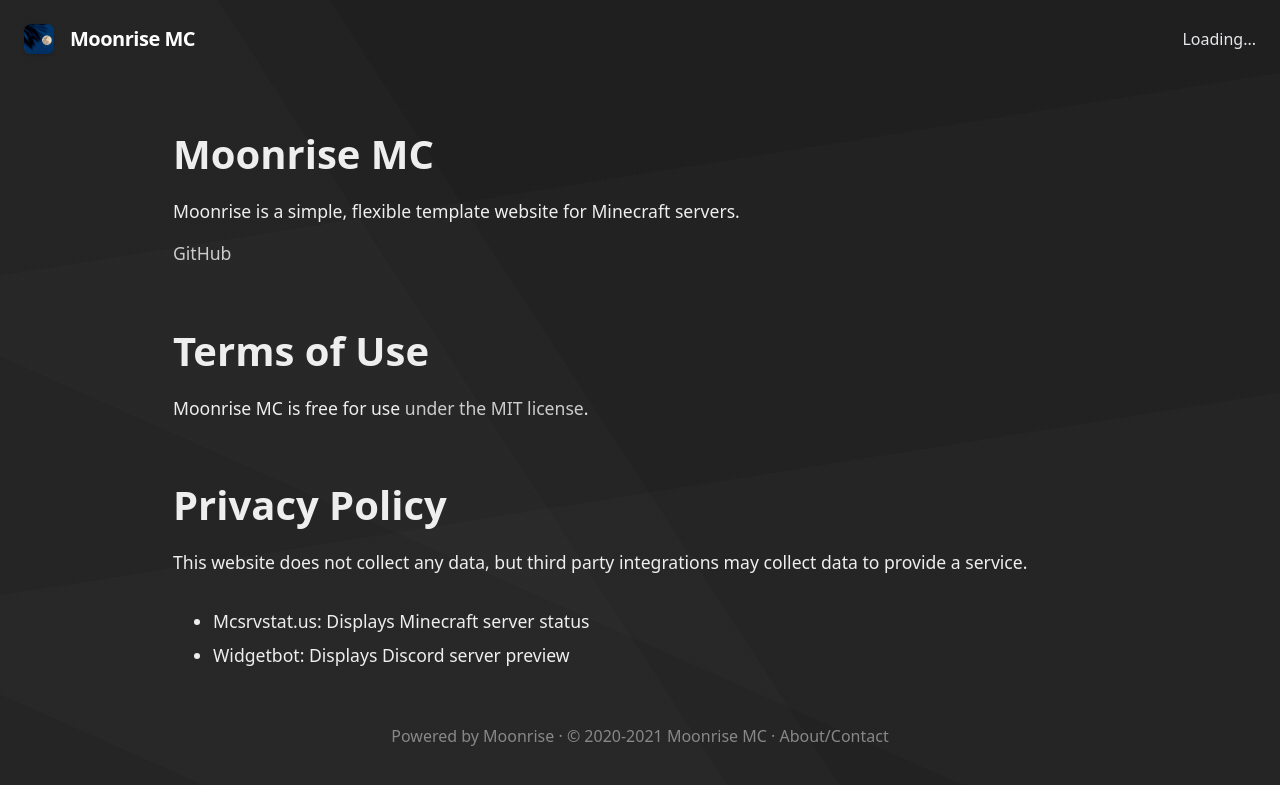
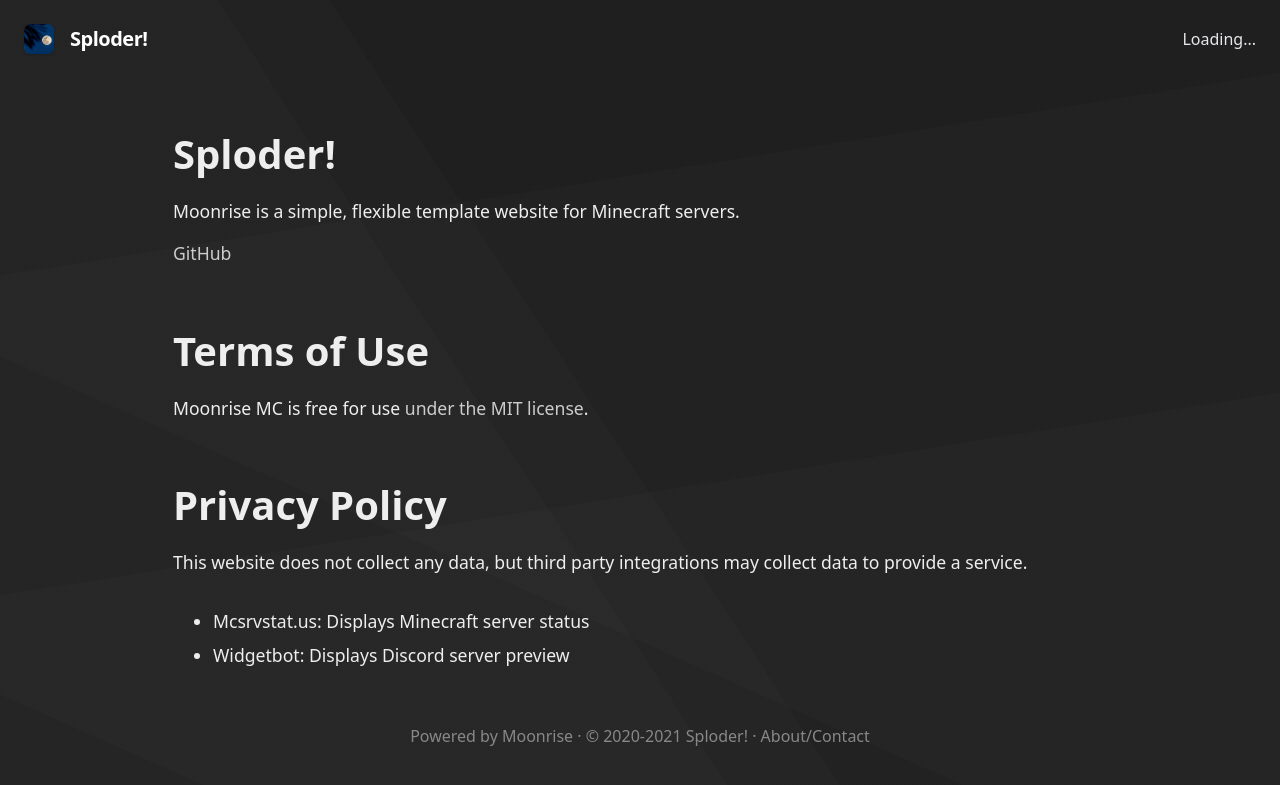
Before and after one commit to Sploder-Saptarshi/www.sploder.tk, a Jekyll site: the page built from docs/about.md, in a window 1280 px wide. Shown: the top 785 px of the page. Built offline with Jekyll 4.4.1, drawn with Linux system fonts in a browser that asks for light colours; our own code applies the rules of GitHub Pages for plain Markdown files.

Commit message:
Update _config.yml

```diff
--- a/docs/_config.yml
+++ b/docs/_config.yml
@@ -11,7 +11,7 @@ showinSearchEngines: true
 
 
 # Set basic server info
-serverName: Moonrise MC
+serverName: Sploder!
 serverDescription: Sploder's Minecraft Server
 serverIP: mc.sploder.tk
 useBedrockForOnlineStatus: false
```
